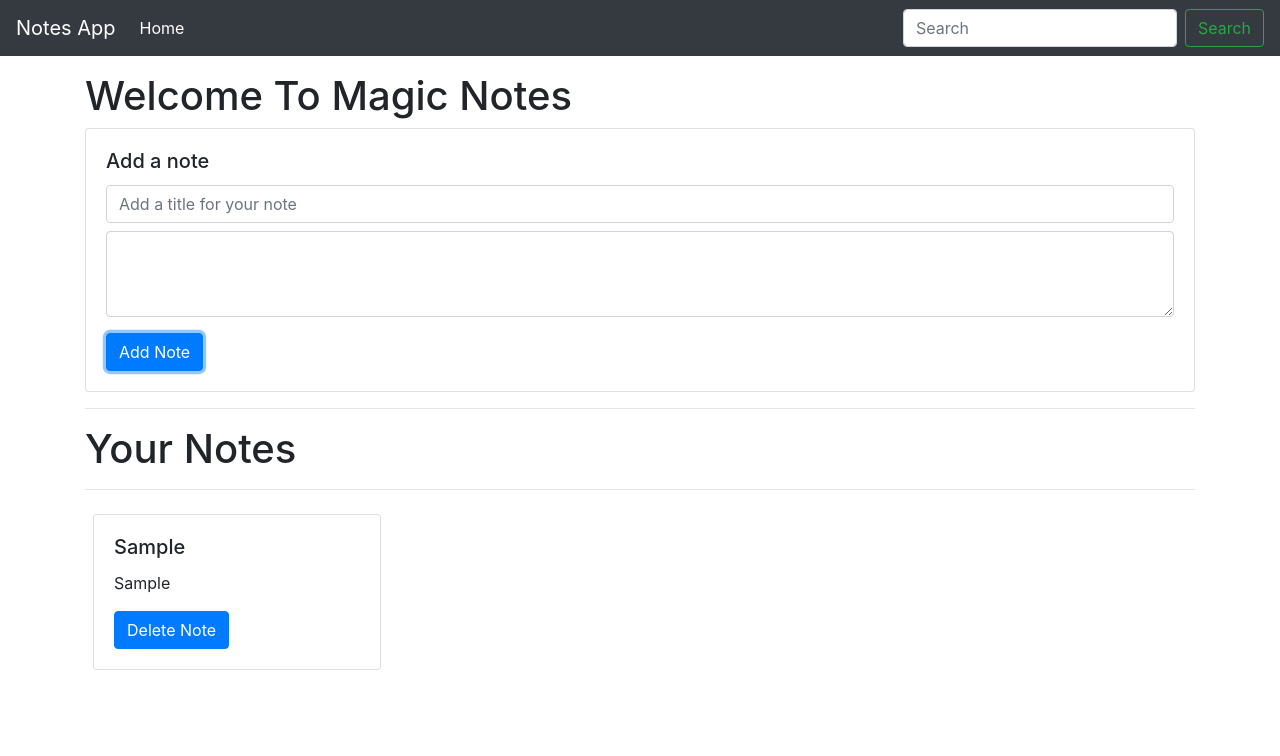
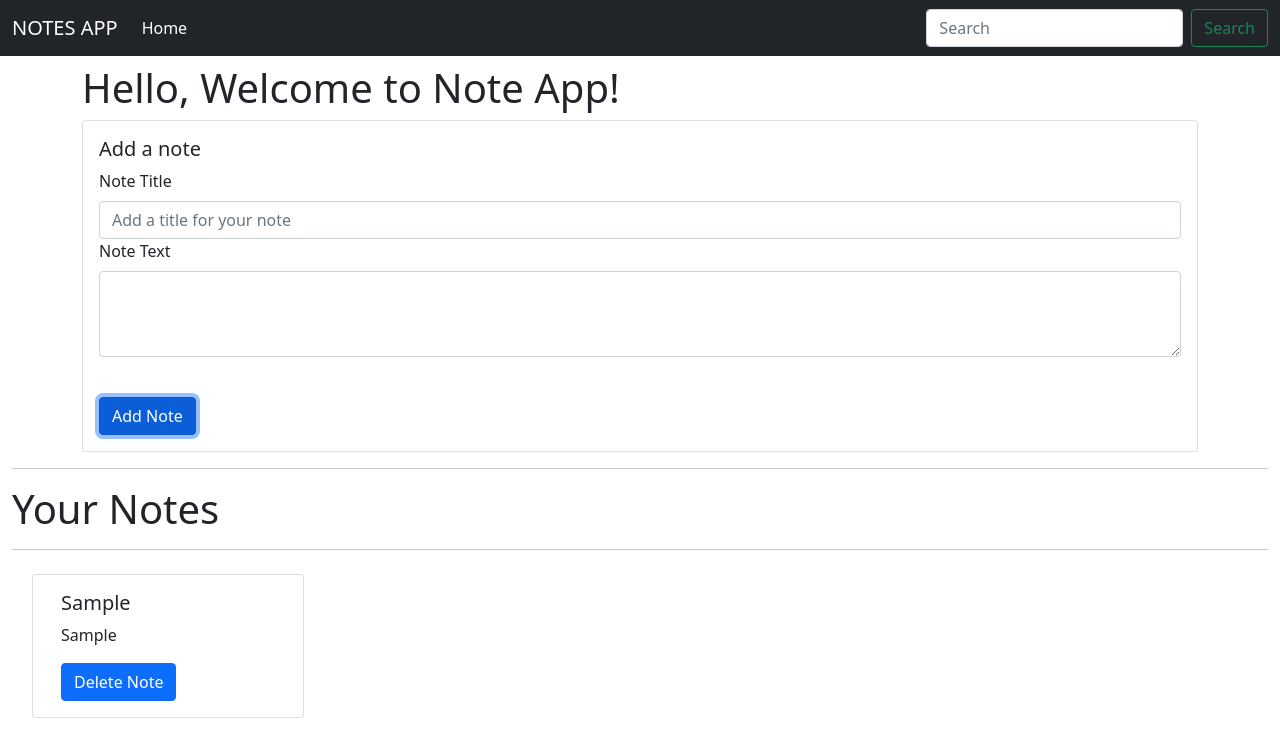
Before and after one commit to krishna09kks/Notes-App, a plain HTML site: page index.html in a window 1280 px wide. Both pictures are taken after typing "Sample", "Sample" into the empty fields and a click on the button "Add Note". Drawn offline with nearby package versions, Linux system fonts and the light colour scheme.

Commit message:
Add files via upload

```diff
--- a/index.html
+++ b/index.html
@@ -3,65 +3,65 @@
 
 <head>
     <meta charset="UTF-8">
+    <meta http-equiv="X-UA-Compatible" content="IE=edge">
     <meta name="viewport" content="width=device-width, initial-scale=1.0">
-    <meta http-equiv="X-UA-Compatible" content="ie=edge">
     <title>Notes App</title>
-    <link rel="stylesheet" href="https://stackpath.bootstrapcdn.com/bootstrap/4.3.1/css/bootstrap.min.css"
-        integrity="sha384-ggOyR0iXCbMQv3Xipma34MD+dH/1fQ784/j6cY/iJTQUOhcWr7x9JvoRxT2MZw1T" crossorigin="anonymous">
+    <link rel="stylesheet" href="styles.css">
+    <link href="https://cdn.jsdelivr.net/npm/bootstrap@5.1.3/dist/css/bootstrap.min.css" rel="stylesheet"
+        integrity="sha384-1BmE4kWBq78iYhFldvKuhfTAU6auU8tT94WrHftjDbrCEXSU1oBoqyl2QvZ6jIW3" crossorigin="anonymous">
 </head>
 
 <body>
-
     <nav class="navbar navbar-expand-lg navbar-dark bg-dark">
-        <a class="navbar-brand" href="#">Notes App</a>
-        <button class="navbar-toggler" type="button" data-toggle="collapse" data-target="#navbarSupportedContent"
-            aria-controls="navbarSupportedContent" aria-expanded="false" aria-label="Toggle navigation">
+        <div class="container-fluid">
+            <a class="navbar-brand" href="#">NOTES APP</a>
+            <button class="navbar-toggler" type="button" data-bs-toggle="collapse"
+                data-bs-target="#navbarSupportedContent" aria-controls="navbarSupportedContent" aria-expanded="false"
+                aria-label="Toggle navigation">
                 <span class="navbar-toggler-icon"></span>
             </button>
-
             <div class="collapse navbar-collapse" id="navbarSupportedContent">
-            <ul class="navbar-nav mr-auto">
-                <li class="nav-item active">
-                    <a class="nav-link" href="#">Home <span class="sr-only">(current)</span></a>
+                <ul class="navbar-nav me-auto mb-2 mb-lg-0">
+                    <li class="nav-item">
+                        <a class="nav-link active" aria-current="page" href="#">Home</a>
                     </li>
-
                 </ul>
-            <form class="form-inline my-2 my-lg-0">
-                <input class="form-control mr-sm-2" id="searchTxt" type="search" placeholder="Search" aria-label="Search">
-                <button class="btn btn-outline-success my-2 my-sm-0" type="submit">Search</button>
+                <form class="d-flex">
+                    <input class="form-control me-2" id="searchTxt" type="search" placeholder="Search" aria-label="Search">
+                    <button class="btn btn-outline-success" type="submit">Search</button>
                 </form>
+            </div>
         </div>
     </nav>
 
-
-    <div class="container my-3">
-        <h1>Welcome To Magic Notes</h1>
+    <div class="container-fluid">
+        <div class="container my-2">
+            <h1>Hello, Welcome to Note App!</h1>
             <div class="card">
                 <div class="card-body">
                     <h5 class="card-title">Add a note</h5>
-                <div class="form-group">
-                    <input class="form-control my-2" id="addTitle" placeholder="Add a title for your note">
-                    <textarea class="form-control my-2" id="addTxt" rows="3"></textarea>
+                    <div class="mb-3">
+                        <label for="addTitle" class="form-label">Note Title</label>
+                        <input class="form-control" id="addTitle" placeholder="Add a title for your note">
+                        <label for="addTxt" class="form-label">Note Text</label>
+                        <textarea class="form-control" id="addTxt" rows="3"></textarea>
                     </div>
-                <button class="btn btn-primary" id="addBtn">Add Note</button>
+                    <br>
+                    <button class="btn btn-primary" id="addbtn">Add Note</button>
                 </div>
             </div>
+        </div>
+
         <hr>
         <h1>Your Notes</h1>
         <hr>
-        <div id="notes" class="row container-fluid"> </div>
+        <div class="row container-fluid" id="noteCard"> </div>
+
     </div>
-
-    <script src="https://code.jquery.com/jquery-3.3.1.slim.min.js"
-        integrity="sha384-q8i/X+965DzO0rT7abK41JStQIAqVgRVzpbzo5smXKp4YfRvH+8abtTE1Pi6jizo"
+    <script src="https://cdn.jsdelivr.net/npm/bootstrap@5.1.3/dist/js/bootstrap.bundle.min.js"
+        integrity="sha384-ka7Sk0Gln4gmtz2MlQnikT1wXgYsOg+OMhuP+IlRH9sENBO0LRn5q+8nbTov4+1p"
         crossorigin="anonymous"></script>
-    <script src="https://cdnjs.cloudflare.com/ajax/libs/popper.js/1.14.7/umd/popper.min.js"
-        integrity="sha384-UO2eT0CpHqdSJQ6hJty5KVphtPhzWj9WO1clHTMGa3JDZwrnQq4sF86dIHNDz0W1"
-        crossorigin="anonymous"></script>
-    <script src="https://stackpath.bootstrapcdn.com/bootstrap/4.3.1/js/bootstrap.min.js"
-        integrity="sha384-JjSmVgyd0p3pXB1rRibZUAYoIIy6OrQ6VrjIEaFf/nJGzIxFDsf4x0xIM+B07jRM"
-        crossorigin="anonymous"></script>
-    <script src="app.js"></script>
+    <script src="script.js"></script>
 </body>
 
 </html>
--- /dev/null
+++ b/script.js
@@ -0,0 +1,116 @@
+showNotes();
+
+// If user adds a note, add it to the localStorage
+let addBtn = document.getElementById('addbtn');
+addBtn.addEventListener('click', function(e) {
+    let addTitle = document.getElementById('addTitle');
+    let addTxt = document.getElementById('addTxt');
+
+    let title = localStorage.getItem('title');
+    if(title == null){
+        titleObj = [];
+    }
+    else{
+        titleObj = JSON.parse(title);
+    }
+
+    let body = localStorage.getItem('body');
+    if(body == null){
+        bodyObj = [];
+    }
+    else{
+        bodyObj = JSON.parse(body);
+    }
+
+    titleObj.push(addTitle.value);
+    localStorage.setItem("title", JSON.stringify(titleObj));
+
+    bodyObj.push(addTxt.value);
+    localStorage.setItem("body", JSON.stringify(bodyObj));
+
+    addTitle.value = "";
+    addTxt.value = "";
+
+    showNotes();
+})
+
+// Function to show elements from localStorage
+function showNotes() {
+    let title = localStorage.getItem('title');
+    if(title == null){
+        titleObj = [];
+    }
+    else{
+        titleObj = JSON.parse(title);
+    }
+
+    let body = localStorage.getItem('body');
+    if(body == null){
+        bodyObj = [];
+    }
+    else{
+        bodyObj = JSON.parse(body);
+    }
+
+    let html = "";
+
+    titleObj.forEach(function(element, index) {
+        html += `<div class="noteCard my-2 mx-2 card" style="width: 17rem;">
+                    <div class="card-body">
+                        <h5 class="card-title">${element}</h5>
+                        <p class="card-text"> ${bodyObj[index]}</p>
+                        <button id="${index}"onclick="deleteNote(this.id)" class="btn btn-primary">Delete Note</button>
+                    </div>
+                </div>`;
+    });
+
+    let notesElm = document.getElementById("noteCard");
+    console.log(notesElm);
+    if (titleObj.length != 0) {
+        notesElm.innerHTML = html;
+    }
+    else {
+        notesElm.innerHTML = `Nothing to show! Use "Add a Note" section above to add notes.`;
+    }
+}
+
+// Function to delete a note
+function deleteNote(index) {
+    let title = localStorage.getItem("title");
+    if (title == null) {
+        titleObj = [];
+    } else {
+        titleObj = JSON.parse(title);
+    }
+
+    titleObj.splice(index, 1);
+    localStorage.setItem("title", JSON.stringify(titleObj));
+
+    let body = localStorage.getItem("body");
+    if (body == null) {
+        bodyObj = [];
+    } else {
+        bodyObj = JSON.parse(body);
+    }
+
+    bodyObj.splice(index, 1);
+    localStorage.setItem("body", JSON.stringify(bodyObj));
+    showNotes();
+}
+
+let search = document.getElementById('searchTxt');
+search.addEventListener("input", function(){
+
+    let inputVal = search.value.toLowerCase();
+    let noteCards = document.getElementsByClassName('noteCard');
+    Array.from(noteCards).forEach(function(element){
+        let cardTitle = element.getElementsByTagName("h5")[0].innerText;
+        let cardTxt = element.getElementsByTagName("p")[0].innerText;
+        if(cardTxt.includes(inputVal) || cardTitle.includes(inputVal)){
+            element.style.display = "block";
+        }
+        else{
+            element.style.display = "none";
+        }
+    })
+})
```
Lines whose indentation alone changed are shown as unchanged.
